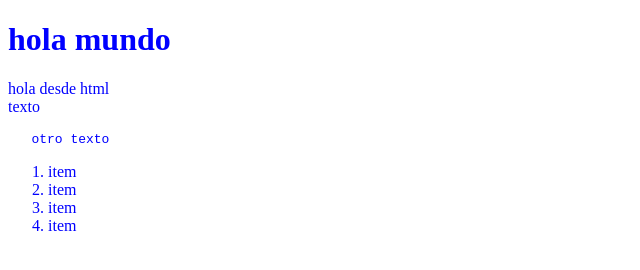
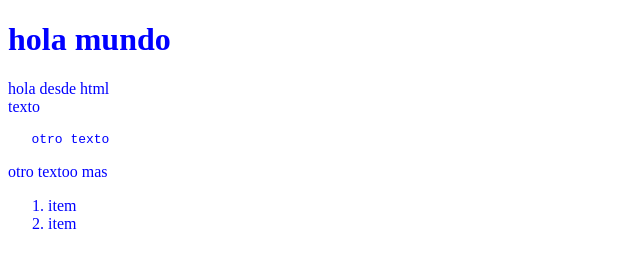
Before and after one commit to Codester6000/primera_pagina, a plain HTML site: page index.html in a window 1280 px wide. Shown: the whole page, without its empty margins (0-640 px from the left). Drawn offline with Linux system fonts and the light colour scheme.

Commit message:
se agrea modificaciones

```diff
--- a/index.html
+++ b/index.html
@@ -14,11 +14,11 @@
         texto
         <pre>   otro texto </pre>
         </p>
+        <p>otro textoo mas</p>
         <ol>
             <li>item</li>
             <li>item</li>
-            <li>item</li>
-            <li>item</li>
+
         </ol>
      </body>
 </html>
```
